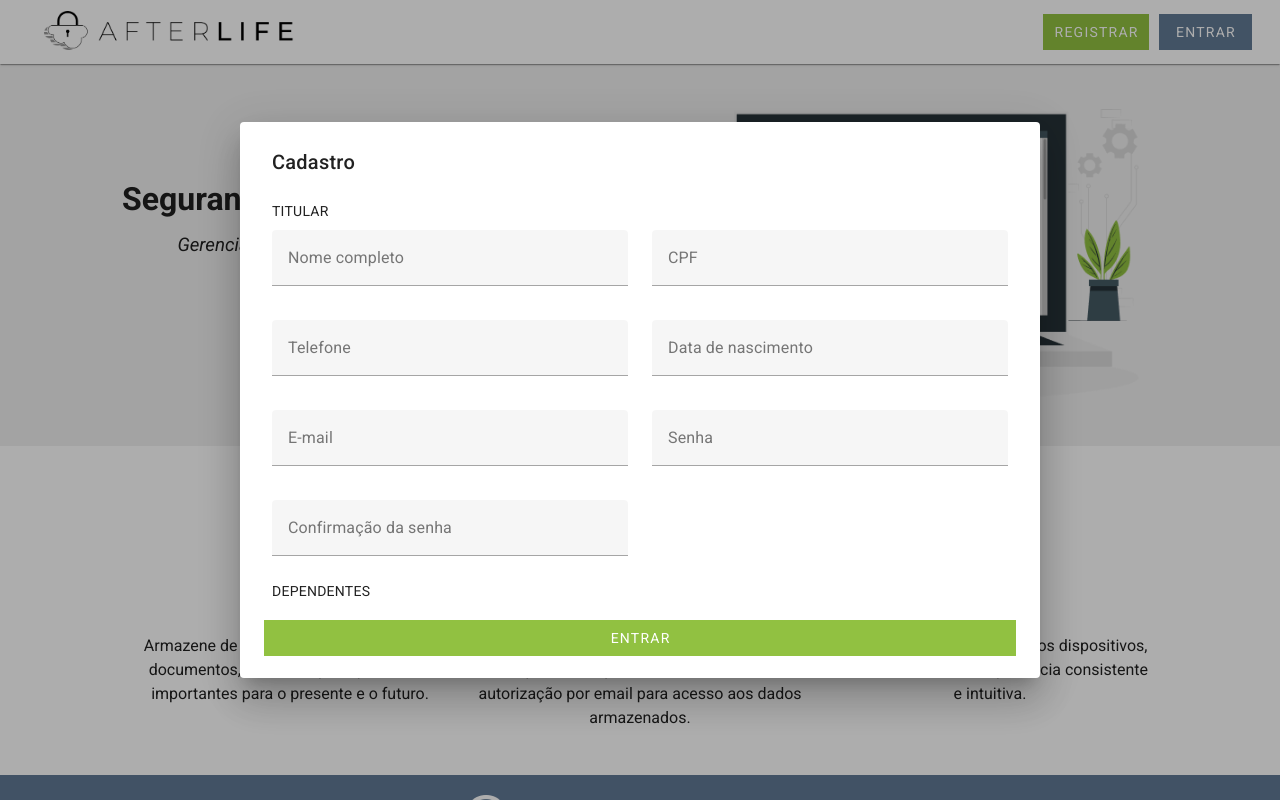
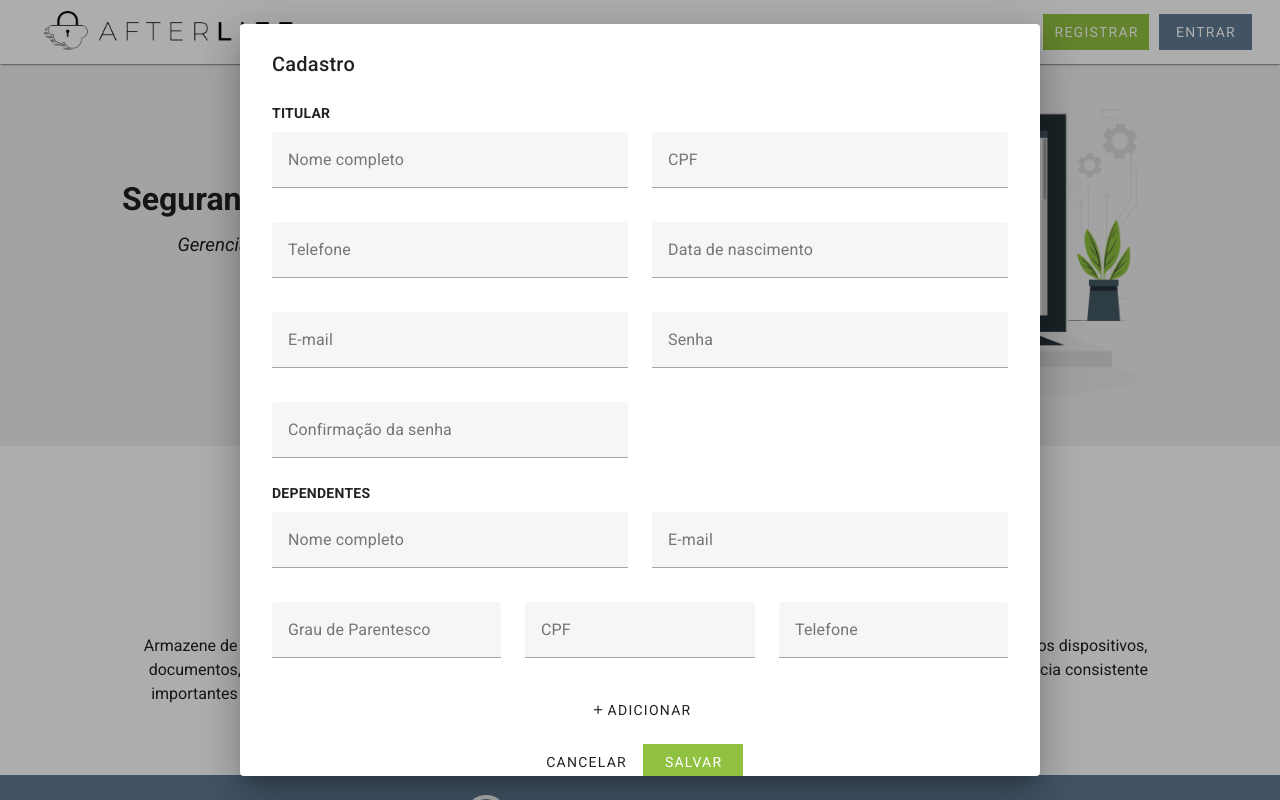
Before and after one commit to lucasmarques2907/afterlife, a Vue app in the folder frontend/: page / in a window 1280 px wide. Both pictures are taken after a click on the button "REGISTRAR". Built offline with nearby package versions, Linux system fonts and the light colour scheme.

Commit message:
feat: dependentes e botões de ação

```diff
--- a/frontend/src/components/home/ModalRegister.vue
+++ b/frontend/src/components/home/ModalRegister.vue
@@ -4,7 +4,7 @@
       <v-card-title>Cadastro</v-card-title>
       <form @submit.prevent="submit">
         <v-card-text class="pb-0">
-          <p class="pb-2">TITULAR</p>
+          <p class="pb-2 font-weight-bold">TITULAR</p>
           <v-row>
             <v-col cols="12" md="6" class="pb-0">
               <v-text-field label="Nome completo" type="text" required></v-text-field>
@@ -28,10 +28,31 @@
               <v-text-field label="Confirmação da senha" type="password" required></v-text-field>
             </v-col>
           </v-row>
-          <p class="pt-4 pb-2">DEPENDENTES</p>
+          <p class="pt-4 pb-2 font-weight-bold">DEPENDENTES</p>
+          <v-row>
+            <v-col cols="12" md="6" class="pb-0">
+              <v-text-field label="Nome completo" type="text" required></v-text-field>
+            </v-col>
+            <v-col cols="12" md="6" class="pb-0">
+              <v-text-field label="E-mail" type="email" required></v-text-field>
+            </v-col>
+            <v-col cols="12" md="4" class="pb-0">
+              <v-text-field label="Grau de Parentesco" type="text" required></v-text-field>
+            </v-col>
+            <v-col cols="12" md="4" class="pb-0">
+              <v-text-field label="CPF" type="text" required></v-text-field>
+            </v-col>
+            <v-col cols="12" md="4" class="pb-0">
+              <v-text-field label="Telefone" type="text" required></v-text-field>
+            </v-col>
+            <v-col cols="12" class="text-center mb-2">
+              <v-btn text elevation="0" rounded="0"><span class="mdi mdi-plus"></span>Adicionar</v-btn>
+            </v-col>
+          </v-row>
         </v-card-text>
-        <v-card-actions class="pb-1">
-          <v-btn class="btn-entrar" rounded="0" text @click="closeDialog" block>Entrar</v-btn>
+        <v-card-actions class='d-flex justify-center'>
+          <v-btn text rounded="0" @click="closeDialog">Cancelar</v-btn>
+          <v-btn class="btn-entrar" rounded="0" text @click="saveItem">Salvar</v-btn>
         </v-card-actions>
       </form>
     </v-card>
@@ -62,6 +83,13 @@ export default {
       }
     }
   },
+  methods: {
+    closeDialog() {
+      this.$emit('close');
+    },
+    saveItem() {
+    }
+  }
 };
 </script>
 
@@ -70,15 +98,15 @@ export default {
   background-color: #91C141 !important;
   color: white !important;
   font-weight: bold !important;
+  width: 100px;
 }
 
 .btn-entrar:hover {
   background-color: #6d9232 !important;
 }
 
-.esqueceuSenha {
-  text-decoration: none;
-  color: black;
-  font-size: 14px;
+.action {
+  display: flex;
+  justify-content: center;
 }
 </style>
```
